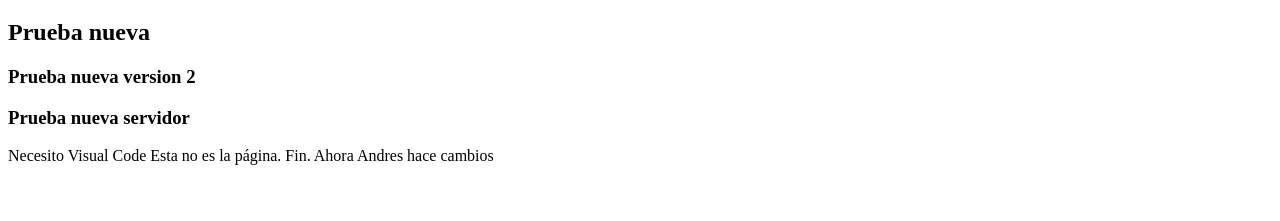
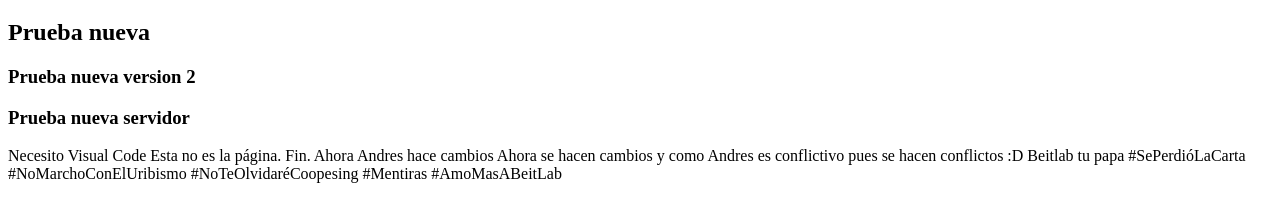
Before and after one commit to beitlab/Probando, a website: page index.html in a window 1280 px wide. Shown: the part 61-282 px from the top of the page. Drawn offline with Linux system fonts and the light colour scheme.

Commit message:
Cambios Andres jejen conflictos

```diff
--- a/index.html
+++ b/index.html
@@ -17,6 +17,14 @@
 
               Ahora Andres hace cambios
 
+              Ahora se hacen cambios y como Andres es conflictivo pues se hacen conflictos :D
+              Beitlab tu papa
+              #SePerdióLaCarta
+              #NoMarchoConElUribismo
+              #NoTeOlvidaréCoopesing
+              #Mentiras
+              #AmoMasABeitLab
+
 
 
 </body>
```
